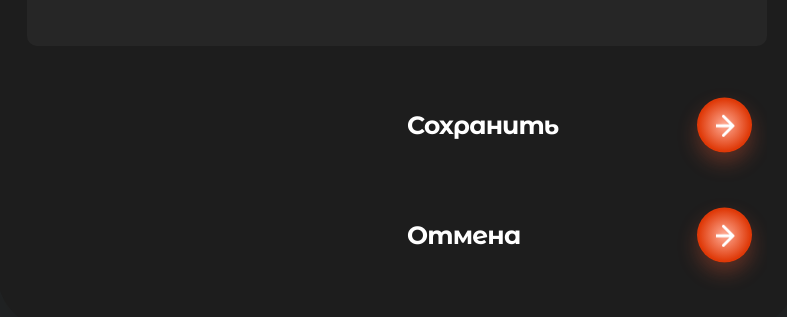
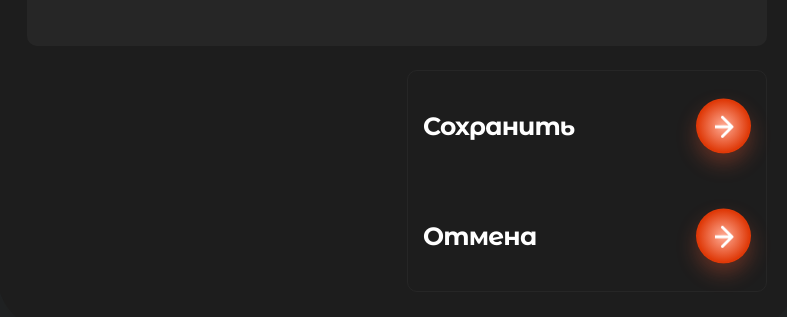
Before and after one commit to ingiozov/react_intensive, a React (Create React App) app: page / in a window 1280 px wide. Shown: the part 935-1252 px from the top of the page, without its empty margins (243-1030 px from the left). Built offline with nearby package versions, Linux system fonts and the light colour scheme.

Commit message:
border added to the buttnos block

```diff
--- a/src/App.module.css
+++ b/src/App.module.css
@@ -82,7 +82,7 @@ button::before {
   position: absolute;
   width: 55px;
   height: 55px;
-  right: 15px;
+  right: 0px;
   top: 50%;
   transform: translateY(-50%);
   border-radius: 50%;
@@ -100,7 +100,7 @@ button::after {
   position: absolute;
   width: 55px;
   height: 55px;
-  right: 15px;
+  right: 0px;
   top: 50%;
   transform: translateY(-64%);
   transition: all 0.3s ease-in-out;
--- a/src/components/Form/Form.module.css
+++ b/src/components/Form/Form.module.css
@@ -39,7 +39,6 @@ textarea::placeholder {
 
 form > div {
   position: relative;
-  overflow: hidden;
 }
 
 svg {
@@ -56,6 +55,12 @@ svg {
   display: none;
 }
 
+.cta {
+  border: 1px solid #262626;
+  border-radius: 10px;
+  padding: 0 15px;
+}
+
 @media screen and (min-width: 600px) {
   form {
     display: grid;
```
